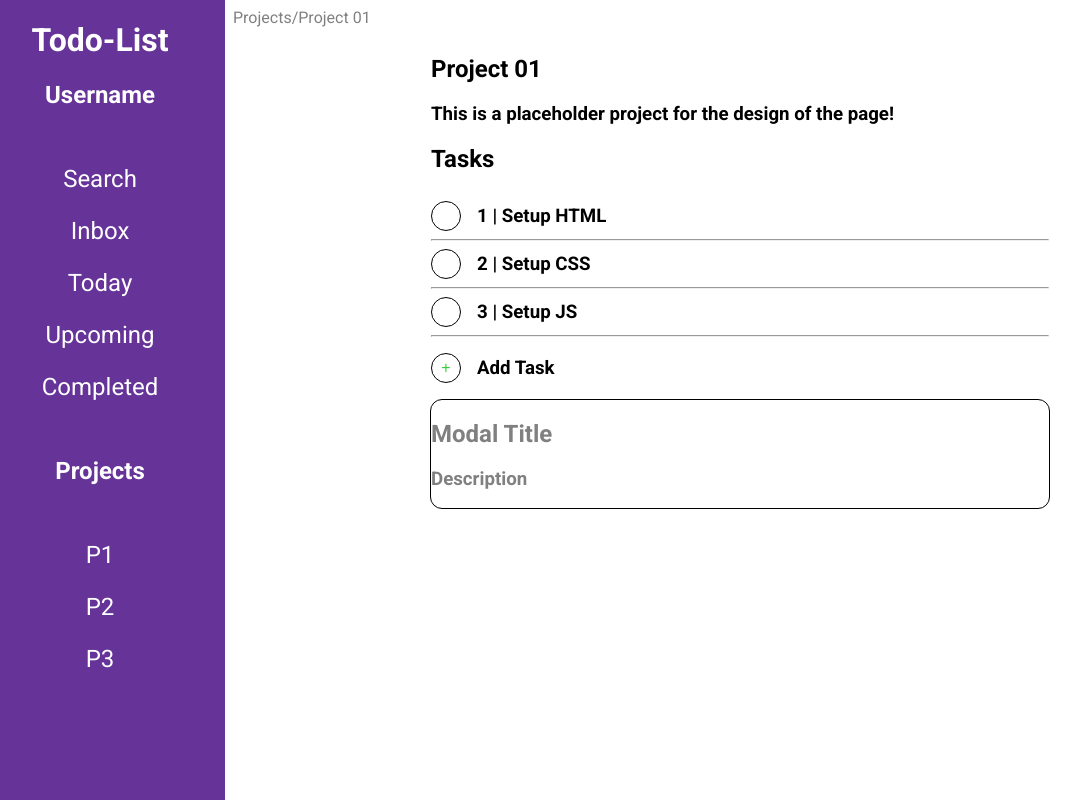
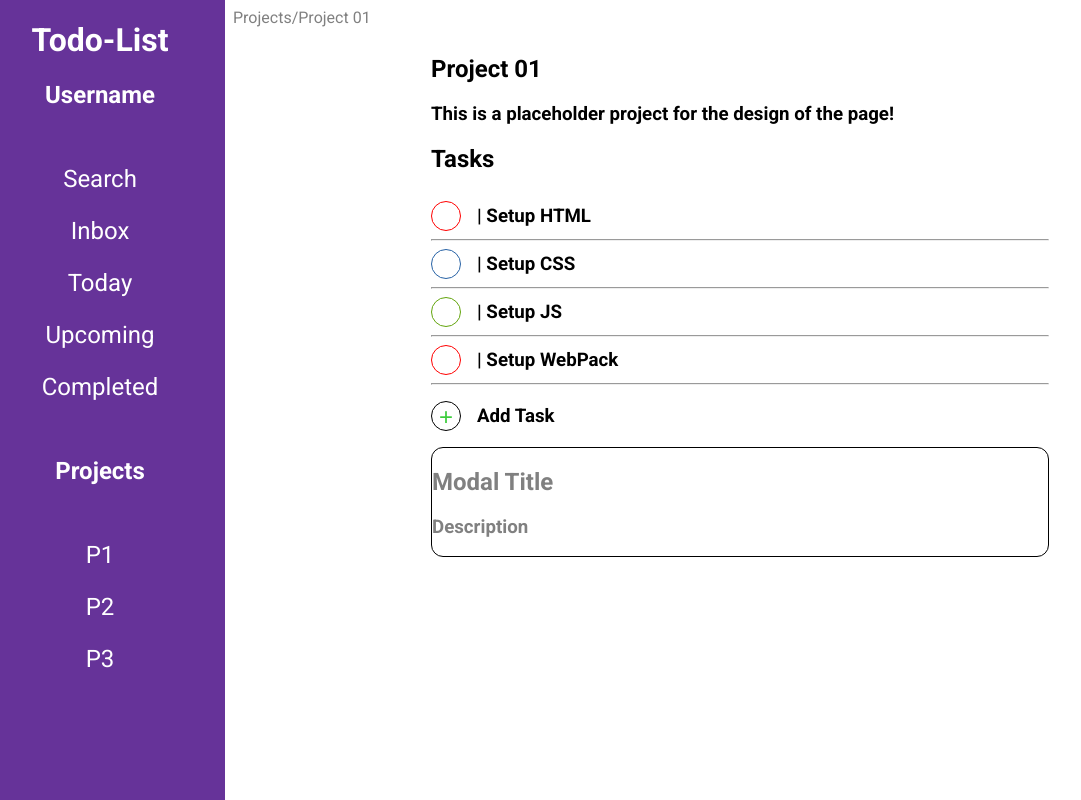
Before and after one commit to NinjazZz1/to-do-list, a website built with webpack: page src/template.html in a window 1280 px wide. Shown: the whole page, without its empty margins (25-1106 px from the left). Built offline with nearby package versions, Linux system fonts and the light colour scheme.

Commit message:
functionality for adding tasks added

```diff
--- a/src/index.js
+++ b/src/index.js
@@ -2,12 +2,14 @@ import "./styles.css";
 import ProjectManager from "./projectManager";
 
 let toDo = [
-    ["1", "None", "Setup HTML"],
-    ["2", "None", "Setup CSS"],
-    ["3", "None", "Setup JS"],
+    ["high", "None", "Setup HTML"],
+    ["medium", "None", "Setup CSS"],
+    ["low", "None", "Setup JS"],
 ];
 
 ProjectManager.createProject("Project 01", "This is a placeholder project for the design of the page!", "None", "None", toDo);
-// ProjectManager.createProject("Project 02", "Placeholder description 2", "None", "None", toDo);
+// ProjectManager.createProject("Project 02", "Placeholder description 2", "None", "high", toDo);
 
 ProjectManager.displayProject(0);
+
+ ProjectManager.addTodo("high", "none", "Setup WebPack");
--- a/src/loader.js
+++ b/src/loader.js
@@ -1,4 +1,7 @@
+import ProjectManager from "./projectManager";
+
 export default function loadProject(project) {
+    let id = 0;
     clearContent();
     const directory = document.querySelector('#directory');
     directory.innerHTML = "Projects/" + project.title;
@@ -32,18 +35,23 @@ export default function loadProject(project) {
 
     // TO BE ARRAY LOOP
     const taskList = document.createElement("h3");
+    project.toDo.forEach(task => {
+        const checkBox = document.createElement("button")
+        checkBox.classList.add(`${task.priority}`);
+        checkBox.setAttribute("id", id);
 
-    project.toDo.forEach(task => {
-        console.log(task);
-        const checkBox = document.createElement("button")
-        checkBox.classList.add("prio")
         const spanContainer = document.createElement("span");
         const textElement = document.createElement("h3");
         const lineBreak = document.createElement("hr");
 
-        textElement.innerHTML = `${task.priority.toString()} | ${task.task}`;
+        textElement.innerHTML = `| ${task.task}`;
         spanContainer.append(checkBox, textElement);
         tasksSection.append(spanContainer, lineBreak);
+
+        checkBox.addEventListener("click", () => {
+            ProjectManager.removeTodo(Number(checkBox.getAttribute("id")));
+        })
+        id++;
     });
 
     // taskList.innerHTML = "---";
--- a/src/projectManager.js
+++ b/src/projectManager.js
@@ -26,7 +26,7 @@ const ProjectManager = (() => {
     const getProjects = () => projects;
 
     const createProject = (title, description, dueDate, priority, toDo) => {
-        const toDos = [];
+        let toDos = [];
         toDo.forEach(element => {
             const i = new ToDo(element[0], element[1], element[2]);
             toDos.push(i);
@@ -43,10 +43,25 @@ const ProjectManager = (() => {
         loadProject(projects[projectNo]);
     }
 
+    const removeTodo = (element) => {
+        console.log(element)
+        projects[0].toDo.splice(element, 1);
+        console.log(projects[0].toDo[element]);
+        loadProject(projects[0]);
+    }
+
+    const addTodo = (priority, dueDate, task) => {
+        const i = new ToDo(priority, dueDate, task);
+        projects[0].toDo.push(i);
+        loadProject(projects[0]);
+    }
+
     return {
         getProjects,
         createProject,
         displayProject,
+        removeTodo,
+        addTodo
     }
 })();
 
--- a/src/styles.css
+++ b/src/styles.css
@@ -1,4 +1,8 @@
 @import url('https://fonts.googleapis.com/css2?family=Roboto:wght@400;700&display=swap');
+
+* {
+    box-sizing: border-box;
+}
 
 :root {
     --prio1: red;
@@ -96,6 +100,7 @@ span > h3 {
 }
 
 span > button, .prio {
+    box-sizing: border-box;
     border-radius: 50%;
     background-color: white;
     border: 1px solid black;
@@ -103,7 +108,7 @@ span > button, .prio {
     text-decoration: none;
     cursor: pointer;
     color: rgb(59, 204, 59);
-    font-size: 1rem;
+    font-size: 24px;
     height: 30px;
     width: 30px;
 }
@@ -116,3 +121,13 @@ span > button, .prio {
     margin-bottom: 16px;
     margin-top: 16px;
 }
+
+.high {
+    border-color: var(--prio1);
+}
+.medium {
+    border-color: var(--prio2);
+}
+.low {
+    border-color: var(--prio3);
+}
```
